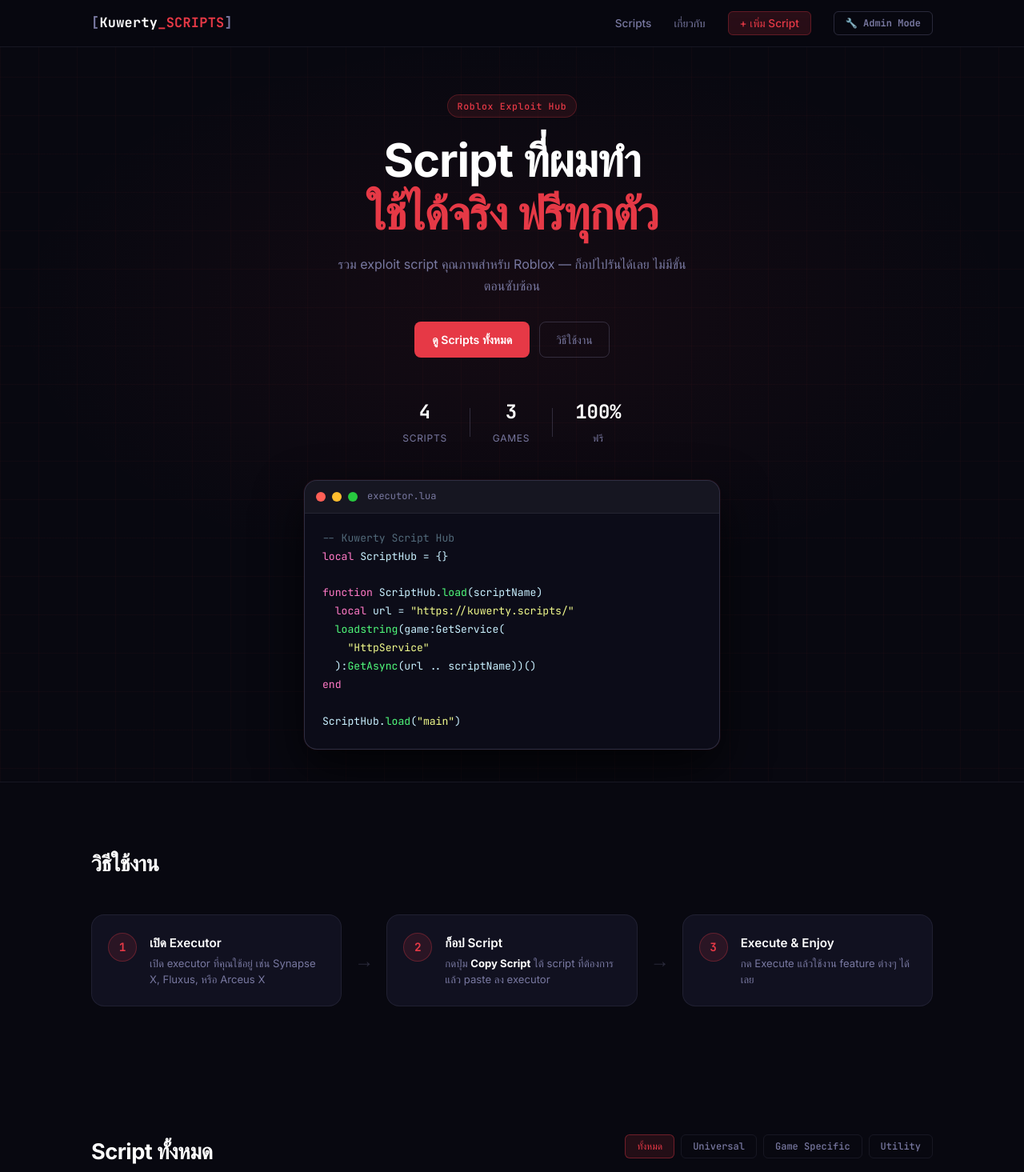
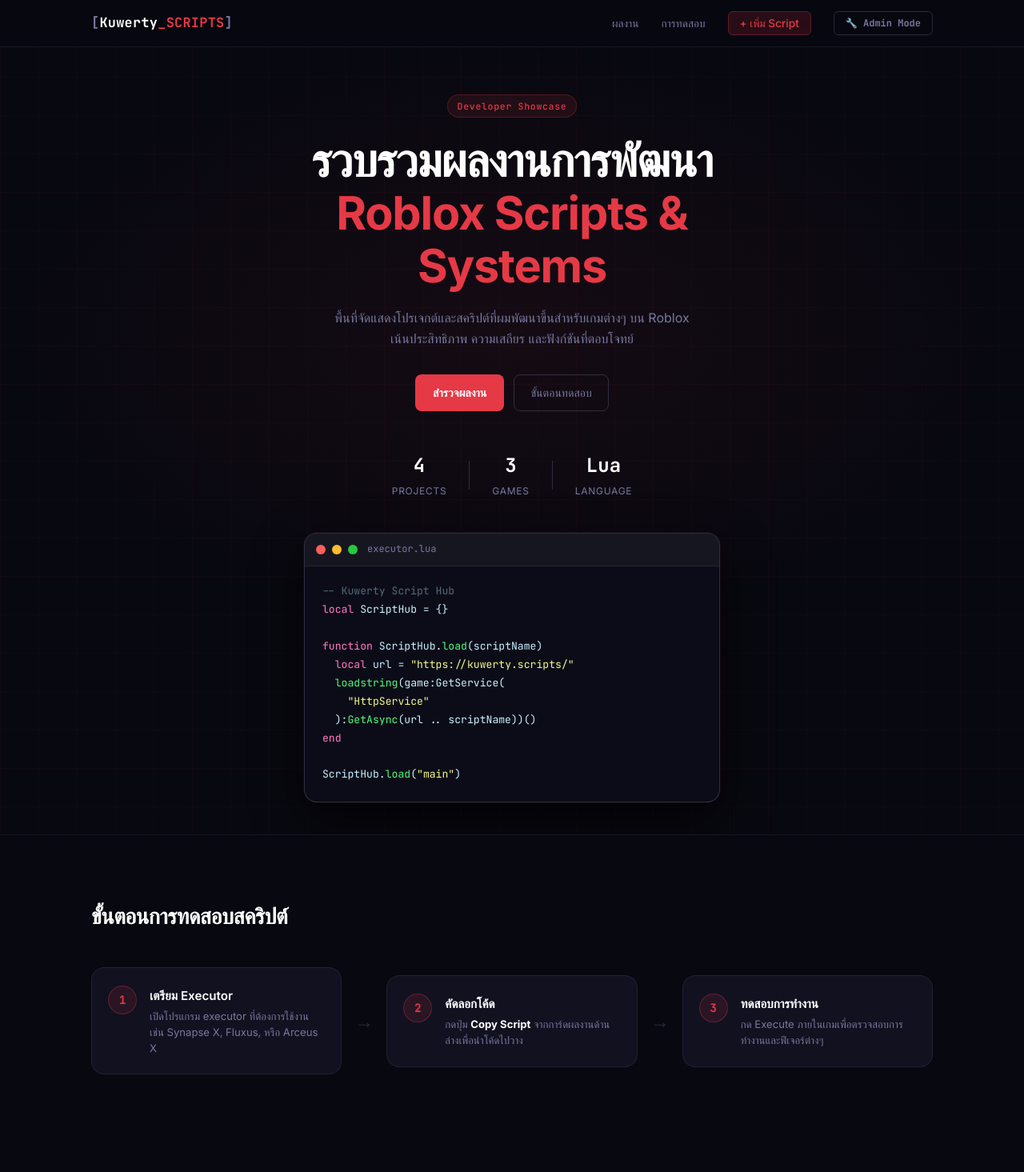
Before and after one commit to Vanguard123-beeb/roblox-scripts, a plain HTML site: page index.html in a window 1280 px wide. Shown: the top 1465 px of the page at 80% size. Drawn offline with Linux system fonts and the light colour scheme.

Commit message:
Redesign copywriting for personal portfolio showcase

```diff
--- a/index.html
+++ b/index.html
@@ -18,8 +18,8 @@
         <span class="logo-bracket">[</span>Kuwerty<span class="logo-accent">_SCRIPTS</span><span class="logo-bracket">]</span>
       </a>
       <ul class="nav-links">
-        <li><a href="#scripts">Scripts</a></li>
-        <li><a href="#about">เกี่ยวกับ</a></li>
+        <li><a href="#scripts">ผลงาน</a></li>
+        <li><a href="#about">การทดสอบ</a></li>
         <li><a href="#add-script" class="nav-cta">+ เพิ่ม Script</a></li>
         <li><button id="admin-toggle" class="nav-admin">🔧 Admin Mode</button></li>
       </ul>
@@ -30,20 +30,20 @@
   <header class="hero">
     <div class="hero-bg-grid"></div>
     <div class="hero-inner">
-      <div class="hero-tag">Roblox Exploit Hub</div>
+      <div class="hero-tag">Developer Showcase</div>
       <h1 class="hero-title">
-        Script ที่ผมทำ<br />
-        <span class="hero-title-accent">ใช้ได้จริง ฟรีทุกตัว</span>
+        รวบรวมผลงานการพัฒนา<br />
+        <span class="hero-title-accent">Roblox Scripts & Systems</span>
       </h1>
-      <p class="hero-desc">รวม exploit script คุณภาพสำหรับ Roblox — ก็อปไปรันได้เลย ไม่มีขั้นตอนซับซ้อน</p>
+      <p class="hero-desc">พื้นที่จัดแสดงโปรเจกต์และสคริปต์ที่ผมพัฒนาขึ้นสำหรับเกมต่างๆ บน Roblox เน้นประสิทธิภาพ ความเสถียร และฟังก์ชันที่ตอบโจทย์</p>
       <div class="hero-actions">
-        <a href="#scripts" class="btn-primary">ดู Scripts ทั้งหมด</a>
-        <a href="#about" class="btn-ghost">วิธีใช้งาน</a>
+        <a href="#scripts" class="btn-primary">สำรวจผลงาน</a>
+        <a href="#about" class="btn-ghost">ขั้นตอนทดสอบ</a>
       </div>
       <div class="hero-stats">
         <div class="stat">
           <span class="stat-num" id="stat-scripts">0</span>
-          <span class="stat-label">Scripts</span>
+          <span class="stat-label">Projects</span>
         </div>
         <div class="stat-divider"></div>
         <div class="stat">
@@ -52,8 +52,8 @@
         </div>
         <div class="stat-divider"></div>
         <div class="stat">
-          <span class="stat-num" id="stat-free">100%</span>
-          <span class="stat-label">ฟรี</span>
+          <span class="stat-num" id="stat-free">Lua</span>
+          <span class="stat-label">Language</span>
         </div>
       </div>
     </div>
@@ -78,32 +78,32 @@
     </div>
   </header>
 
-  <!-- HOW TO USE -->
+  <!-- HOW TO TEST -->
   <section class="howto" id="about">
     <div class="container">
-      <h2 class="section-title">วิธีใช้งาน</h2>
+      <h2 class="section-title">ขั้นตอนการทดสอบสคริปต์</h2>
       <div class="steps">
         <div class="step">
           <div class="step-num">1</div>
           <div class="step-body">
-            <h3>เปิด Executor</h3>
-            <p>เปิด executor ที่คุณใช้อยู่ เช่น Synapse X, Fluxus, หรือ Arceus X</p>
+            <h3>เตรียม Executor</h3>
+            <p>เปิดโปรแกรม executor ที่ต้องการใช้งาน เช่น Synapse X, Fluxus, หรือ Arceus X</p>
           </div>
         </div>
         <div class="step-arrow">→</div>
         <div class="step">
           <div class="step-num">2</div>
           <div class="step-body">
-            <h3>ก็อป Script</h3>
-            <p>กดปุ่ม <strong>Copy Script</strong> ใต้ script ที่ต้องการแล้ว paste ลง executor</p>
+            <h3>คัดลอกโค้ด</h3>
+            <p>กดปุ่ม <strong>Copy Script</strong> จากการ์ดผลงานด้านล่างเพื่อนำโค้ดไปวาง</p>
           </div>
         </div>
         <div class="step-arrow">→</div>
         <div class="step">
           <div class="step-num">3</div>
           <div class="step-body">
-            <h3>Execute & Enjoy</h3>
-            <p>กด Execute แล้วใช้งาน feature ต่างๆ ได้เลย</p>
+            <h3>ทดสอบการทำงาน</h3>
+            <p>กด Execute ภายในเกมเพื่อตรวจสอบการทำงานและฟีเจอร์ต่างๆ</p>
           </div>
         </div>
       </div>
@@ -114,7 +114,7 @@
   <section class="scripts-section" id="scripts">
     <div class="container">
       <div class="section-header">
-        <h2 class="section-title">Script ทั้งหมด</h2>
+        <h2 class="section-title">รายการผลงาน (Showcase)</h2>
         <div class="filter-row">
           <button class="filter-btn active" data-filter="all">ทั้งหมด</button>
           <button class="filter-btn" data-filter="universal">Universal</button>
```
